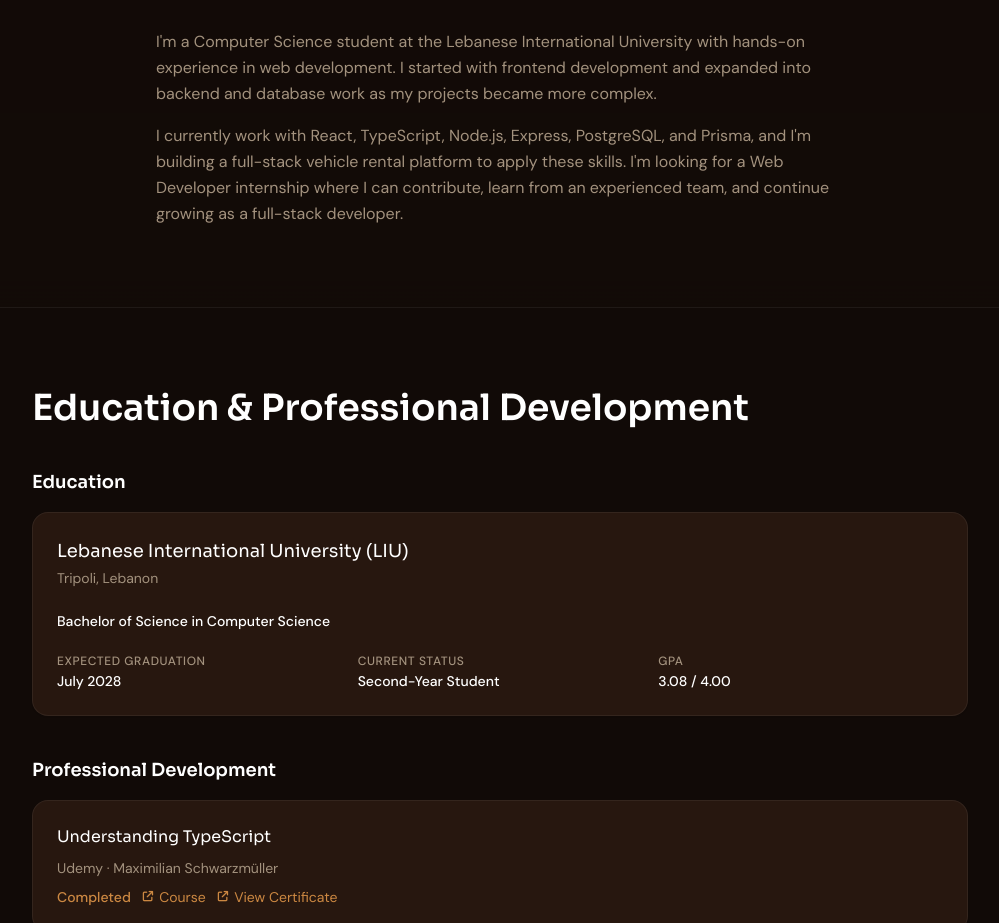
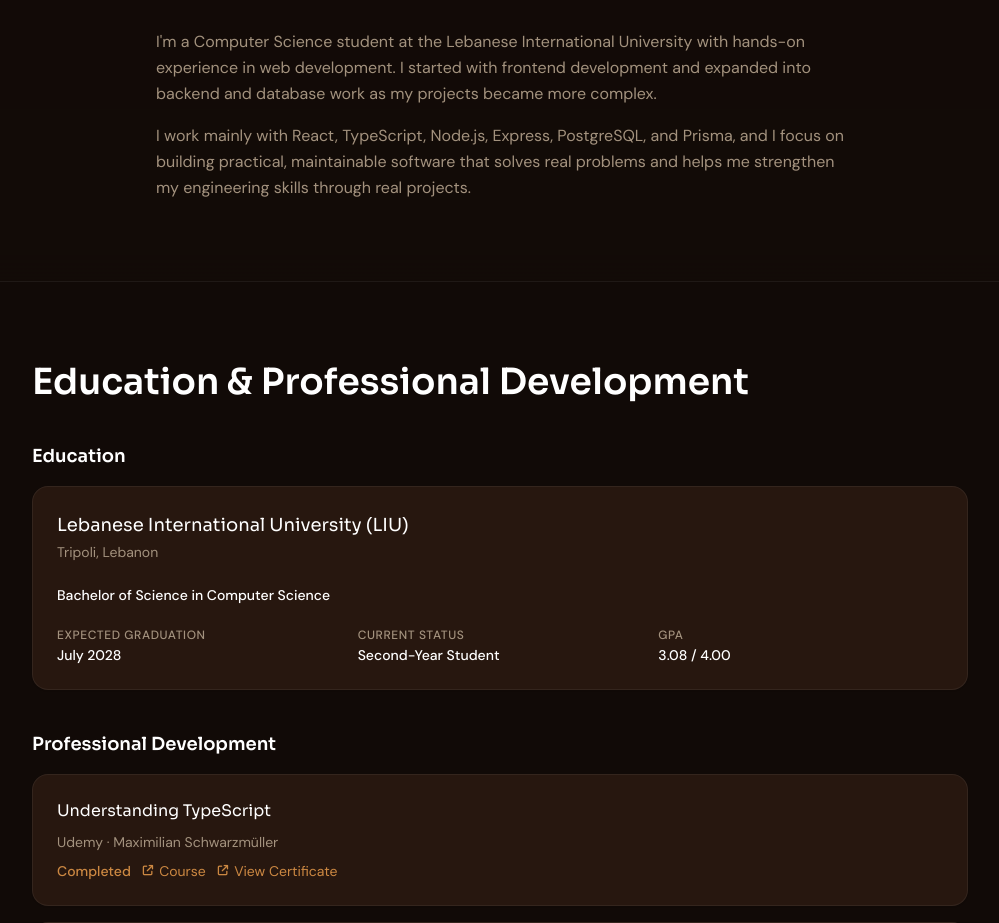
Before and after one commit to ahdevworker03/Abdallah-Hassoun-Portfolio, a React (Vite) app: page / in a window 1280 px wide. Shown: the part 987-1910 px from the top of the page, without its empty margins (140-1139 px from the left). Built offline with nearby package versions, Linux system fonts and the light colour scheme.

Commit message:
feat: update About section to enhance clarity and focus on practical software development skills

```diff
--- a/src/components/sections/About.tsx
+++ b/src/components/sections/About.tsx
@@ -11,10 +11,9 @@ function About() {
           backend and database work as my projects became more complex.
         </p>
         <p className="mb-4 text-base leading-relaxed text-text-secondary last:mb-0">
-          I currently work with React, TypeScript, Node.js, Express, PostgreSQL, and Prisma, and I'm
-          building a full-stack vehicle rental platform to apply these skills. I'm looking for a Web
-          Developer internship where I can contribute, learn from an experienced team, and continue
-          growing as a full-stack developer.
+          I work mainly with React, TypeScript, Node.js, Express, PostgreSQL, and Prisma, and I
+          focus on building practical, maintainable software that solves real problems and helps me
+          strengthen my engineering skills through real projects.
         </p>
       </div>
     </section>
```
